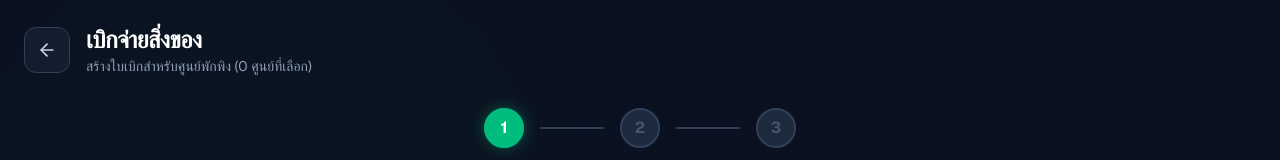
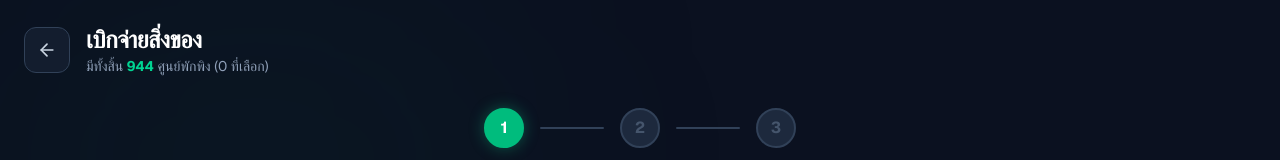
Before and after one commit to Oatto319/Sisaket-ready, a Next.js app: page /cards/requisition in a window 1280 px wide. Shown: the top 160 px of the page. Built offline with nearby package versions, Linux system fonts and the light colour scheme.

Commit message:
bug requisition

```diff
--- a/app/cards/requisition/page.tsx
+++ b/app/cards/requisition/page.tsx
@@ -68,6 +68,7 @@ export default function RequisitionPage() {
   const [selectedShelters, setSelectedShelters] = useState<string[]>([]);
   const [shelters, setShelters] = useState<Center[]>([]);
   const [loadingShelters, setLoadingShelters] = useState<boolean>(true);
+  const [totalSheltersCount, setTotalSheltersCount] = useState<number>(0); // ✅ จำนวนศูนย์ทั้งหมด
   const [cart, setCart] = useState<CartItem>({});
   const [inventory, setInventory] = useState<InventoryItem[]>([]);
 
@@ -83,7 +84,7 @@ export default function RequisitionPage() {
     { id: 7, name: 'สบู่/ยาสีฟัน', stock: 400, limit: 40, image: '🧼', unit: 'ชุด', category: 'ของใช้ทั่วไป' },
   ];
 
-  // ดึงข้อมูลศูนย์จาก API
+  // ✅ ดึงข้อมูลศูนย์จาก API และอัปเดตจำนวน realtime
   useEffect(() => {
     const fetchShelters = async () => {
       try {
@@ -105,6 +106,7 @@ export default function RequisitionPage() {
           });
 
           setShelters(sheltersWithIds);
+          setTotalSheltersCount(sheltersWithIds.length); // ✅ บันทึกจำนวนศูนย์ทั้งหมด
         }
       } catch (e) {
         console.error('Failed to fetch shelters:', e);
@@ -112,7 +114,13 @@ export default function RequisitionPage() {
         setLoadingShelters(false);
       }
     };
+
+    // ✅ ดึงข้อมูลเป็นครั้งแรก
     fetchShelters();
+
+    // ✅ ตั้ง interval เพื่ออัปเดตข้อมูลเป็นระยะ (ทุก 10 วินาที)
+    const interval = setInterval(fetchShelters, 10000);
+    return () => clearInterval(interval);
   }, []);
 
   // โหลด inventory จาก persistent storage
@@ -345,7 +353,16 @@ export default function RequisitionPage() {
                   เบิกจ่ายสิ่งของ
                 </h1>
                 <p className="text-sm text-slate-400">
-                  สร้างใบเบิกสำหรับศูนย์พักพิง ({selectedShelters.length} ศูนย์ที่เลือก)
+                  {/* ✅ อัปเดตให้แสดง realtime */}
+                  {step === 1 ? (
+                    <>
+                      มีทั้งสิ้น <span className="text-emerald-400 font-bold">{totalSheltersCount}</span> ศูนย์พักพิง ({selectedShelters.length} ที่เลือก)
+                    </>
+                  ) : (
+                    <>
+                      สร้างใบเบิกสำหรับศูนย์พักพิง ({selectedShelters.length} ศูนย์ที่เลือก)
+                    </>
+                  )}
                 </p>
               </div>
             </div>
```
